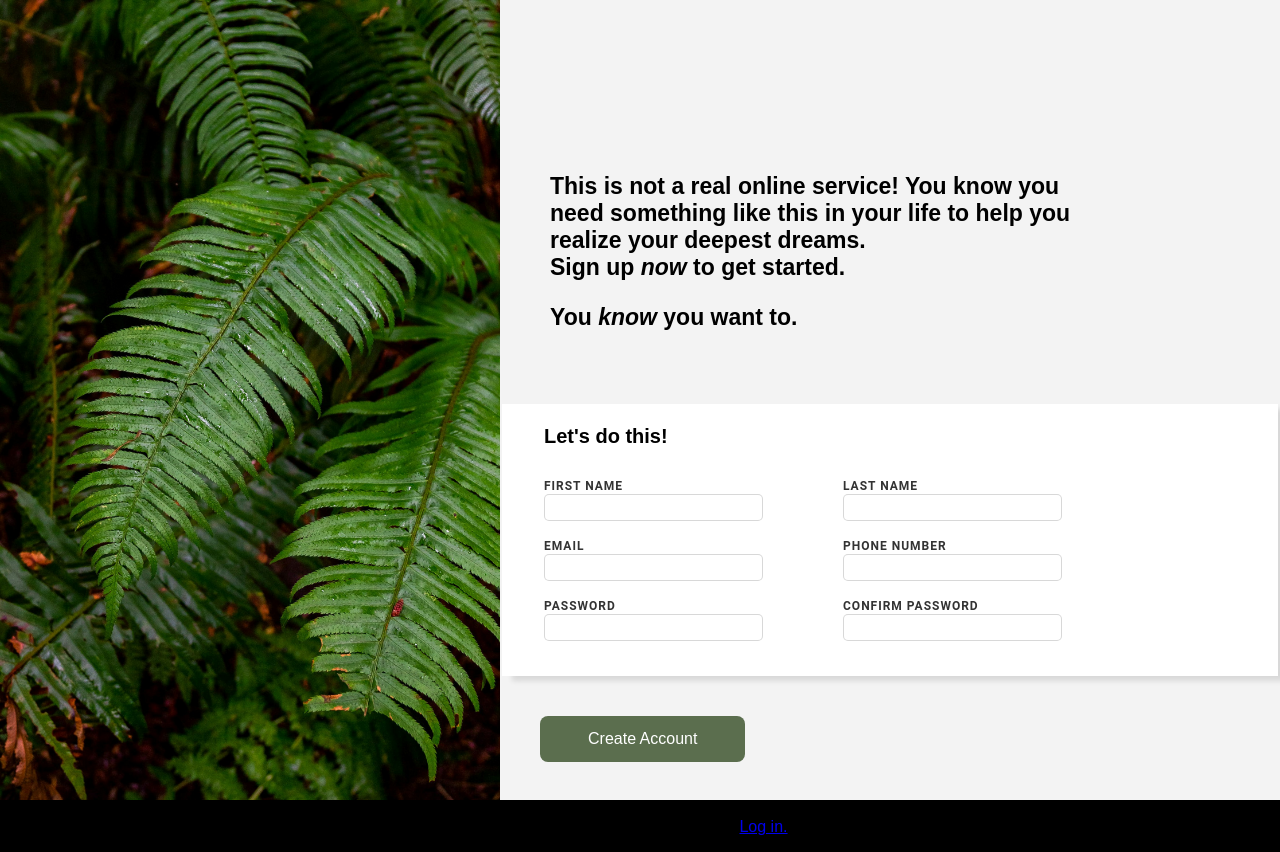
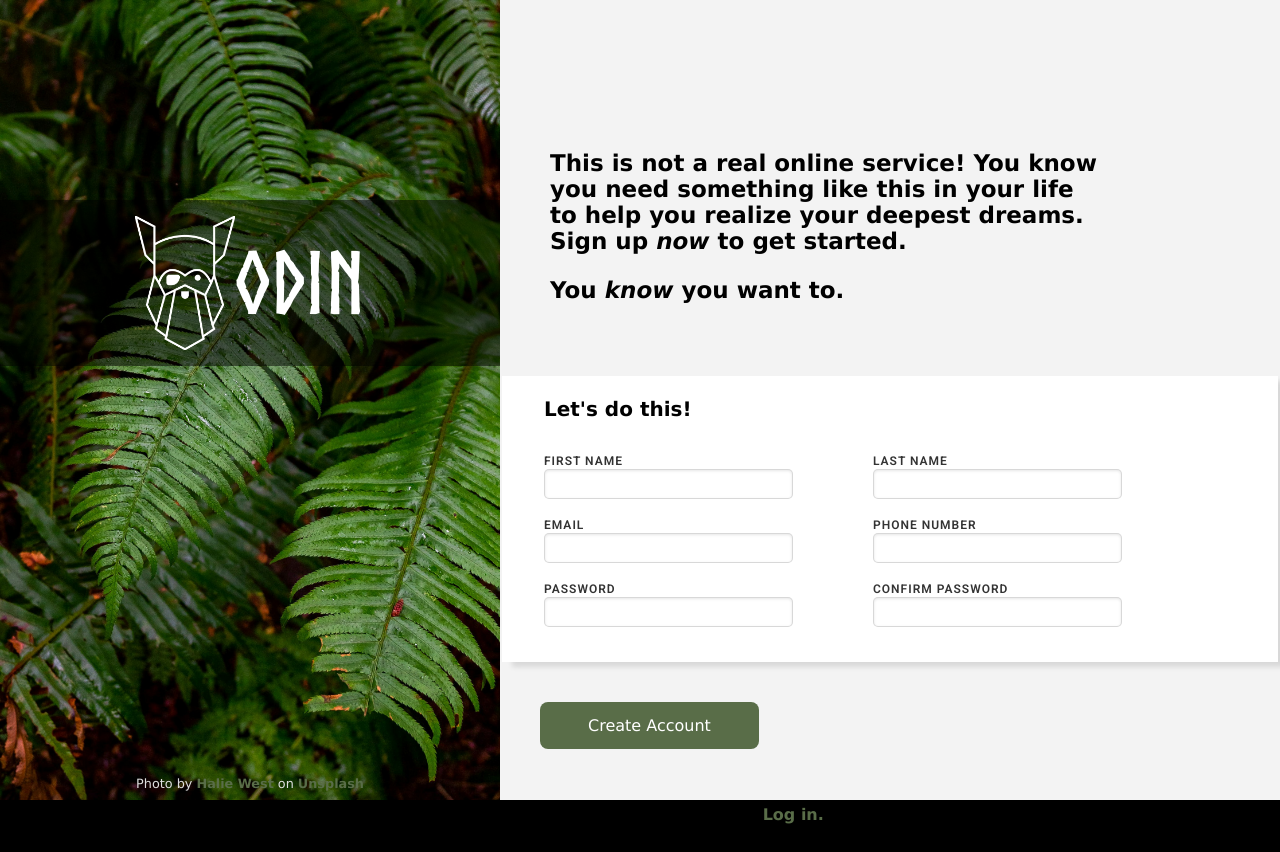
Before and after one commit to CharlieEverway/sign-up-form, a plain HTML site: page index.html in a window 1280 px wide. Drawn offline with Linux system fonts and the light colour scheme.

Commit message:
final additions

```diff
--- a/index.html
+++ b/index.html
@@ -6,25 +6,39 @@
     <meta name="viewport" content="width=device-width, initial-scale=1.0">
     <title>Document</title>
     <link rel="stylesheet" href="styles.css">
+    <link href="https://fonts.googleapis.com/css2?family=Nunito&family=Roboto:wght@400;600&display=swap"
+        rel="stylesheet">
+
 </head>
 
 <body>
+
     <div class="container">
         <div class="image-area">
-            <img src="images/background-image.jpg" id="main-image" width="1296" height="922">
+            <img src="images/background-image.jpg" id="main-image" width="1296" height="922" alt="background image">
 
+            <div class="photo-heading">
+                <img src="images/odin-lined.png" class="odin-logo" alt="odin logo">
+                <span class="image-text">ODIN</span>
+
+            </div>
+            <div class="photo-subtitle">
+                Photo by <a
+                    href="https://unsplash.com/photos/green-leaf-plant-in-close-up-photography-25xggax4bSA">Halie
+                    West</a> on <a href="https://unsplash.com/">Unsplash</a>
+            </div>
         </div>
 
         <div class="main-form">
             <div class="form-detail-text">
-                <p>This is not a real online service! You know you need something like this in your life to help you
-                    realize your deepest dreams.<br>
-                    Sign up <i>now</i> to get started.</p>
+                This is not a real online service! You know you need something like this in your life to help you
+                    realize your deepest dreams.
+                <div> Sign up <i>now</i> to get started.</div>
                 <p>You <i>know</i> you want to.</p>
             </div>
 
 
-            <div>
+
             <form>
                 <fieldset class="sign-up-form">
                     <div class="form-header-text">Let's do this!</div><br>
@@ -32,45 +46,45 @@
                         <div class="form-row">
                             <div>
                                 <label for="first-name">FIRST NAME</label><br>
-                                    <input type="text" id="first-name">
+                                <input type="text" id="first-name" minlength="2" maxlength="10" required>
                             </div>
                             <div>
                                 <label for="last-name">LAST NAME</label><br>
-                                    <input type="text" id="last-name">
+                                <input type="text" id="last-name" minlength="2" maxlength="10" required>
                             </div>
                         </div>
 
                         <div class="form-row">
                             <div>
                                 <label for="email">EMAIL</label><br>
-                                    <input type="email" id="email">
+                                <input type="email" id="email" required>
                             </div>
                             <div>
                                 <label for="phone-number">PHONE NUMBER</label><br>
-                                    <input type="tel" id="phone-number">
+                                <input type="tel" id="phone-number" minlength="3" maxlength="10" required>
                             </div>
                         </div>
 
 
                         <div class="form-row">
                             <div>
-                                    <label for="first-name">PASSWORD</label><br>
-                                    <input type="text">
+                                <label for="password">PASSWORD</label><br>
+                                <input type="password" id="password" minlength="3" maxlength="10" required>
                             </div>
                             <div>
-                                    <label for="first-name">CONFIRM PASSWORD</label><br>
-                                    <input type="text">
+                                <label for="confirm-password">CONFIRM PASSWORD</label><br>
+                                <input type="password" id="confirm-password" minlength="3" maxlength="10" required>
                             </div>
                         </div>
                     </div>
 
                 </fieldset>
-                    <button class="create-account-button">Create Account</button>
+                <button type="submit" class="create-account-button">Create Account</button>
             </form>
-            </div>
+
 
             <div class="account-link-container">
-                <p>Already have an account? <a href="null">Log in.</a></p>
+                <p>Already have an account? <a href="#">Log in.</a></p>
             </div>
 
         </div>
--- a/styles.css
+++ b/styles.css
@@ -1,3 +1,9 @@
+@font-face {
+    font-family: norse-bold;
+    src: url(fonts/Norse-Bold.otf);
+}
+
+
 #main-image {
     width: 500px;
     height: 100vh;
@@ -5,42 +11,123 @@
 
 }
 
-body, html{
-    height:100vh;
+body,
+html {
+    height: 100vh;
 }
 
+.image-area {
+    position: relative;
+}
 
-body{
+.odin-logo {
+    width: 20%;
+    height: auto;
+}
+
+.image-text {
+    font-size: 86px;
+}
+
+.photo-heading {
+    font-family: norse-bold;
+    position: absolute;
+    top: 25%;
+    left: 0;
+    width: 100%;
+    text-align: center;
+    color: white;
+    font-size: 2rem;
+    background-color: rgba(0, 0, 0, 0.5);
+    /* optional background for readability */
+    padding: 1rem 0;
+    display: flex;
+    align-items: center;
+    justify-content: center;
+}
+
+.photo-subtitle {
+    position: absolute;
+    top: 97%;
+    left: 0%;
+    width: 100%;
+    text-align: center;
+    color: rgb(223, 223, 223);
+    font-size: 0.8rem;
+}
+
+.photo-subtitle a,{
+    color: rgb(223, 223, 223);
+    text-decoration: underline;
+    font-weight: lighter;
+}
+
+a:link {
+    text-decoration: none;
+    color: #596D48;
+    font-weight: bold;
+}
+
+a:visited {
+    text-decoration: none;
+}
+
+a:hover {
+    text-decoration: underline;
+}
+
+a:active {
+    text-decoration: underline;
+}
+
+body {
     display: flex;
     background-color: black;
     justify-content: center;
     margin: 0;
     font-family: 'Lucida Sans', 'Lucida Sans Regular', 'Lucida Grande', 'Lucida Sans Unicode', Geneva, Verdana, sans-serif;
-    font-family: 'Nunito', sans-serif;
 }
 
 
 .container {
     display: flex;
     width: 1440px;
-    height:100%;
+    height: 100%;
     background-color: rgb(243, 243, 243);
 
 }
 
 
-.account-link-container{
+.account-link-container {
     padding-left: 50px;
 }
 
-input{
+input {
     border: 1px solid #6d6d6d44;
     margin-bottom: 15px;
     padding: 5px 20px 5px 20px;
     border-radius: 5px;
+    font-size: 1rem;
+    box-shadow: inset 0 1px 3px rgba(0, 0, 0, 0.1);
+    outline: none;
+    transition: border-color 0.3s, box-shadow 0.3s;
 }
 
-label{
+input:required:invalid:focus {
+    border: 2px solid red;
+}
+
+input::placeholder {
+    color: #999;
+    font-style: italic;
+}
+
+input:focus {
+    border-color: #4a90e2;
+    box-shadow: 0 0 5px rgba(74, 144, 226, 0.7);
+}
+
+label {
     font-family: 'Roboto', sans-serif;
     font-size: 0.75rem;
     font-weight: 600;
@@ -49,18 +136,21 @@ label{
     color: #333;
 }
 
-.form-row{
-    display: flex; gap: 5rem;
+.form-row {
+    display: flex;
+    gap: 5rem;
 }
 
-.sign-up-form{
+.sign-up-form {
     background-color: white;
     border: 0px solid white;
     box-shadow: 10px 5px 5px rgba(0, 0, 0, 0.11);
 }
+
 button {
-    margin:40px;
-    background-color: #5B6E4E; /* modern indigo */
+    margin: 40px;
+    background-color: #596D48;
+    /* modern indigo */
     color: white;
     padding: 0.9rem 3rem;
     border: none;
@@ -72,7 +162,8 @@ button {
 }
 
 button:hover {
-    background-color: #4338ca; /* slightly darker on hover */
+    background-color: #4338ca;
+    /* slightly darker on hover */
     box-shadow: 0 2px 6px rgba(0, 0, 0, 0.1);
 }
 
@@ -80,20 +171,16 @@ button {
     background-color: #3730a3;
 }
 
-.form-header-text{
+.form-header-text {
     font-size: 20px;
-    font-weight:900;
+    font-weight: 900;
+    padding: 15px 0 0 30px;
 }
 
-.form-fields{
+.form-fields {
     padding: 10px 30px 10px 30px;
 
 }
-.form-header-text{
-    padding:15px 0px 0px 30px;
-}
-
-
 
 .main-form {
     display: flex;
@@ -105,7 +192,5 @@ button {
 .form-detail-text {
     padding: 150px 180px 50px 50px;
     font-size: 23px;
-    font-weight:bold;
+    font-weight: bold;
 }
-
-/* REMEMBER TO ADD VARIABLES AND OTHER MORE DYNAMIC TEXT STYLINGS */
```
Also changed, not shown: fonts/Norse-Bold.otf (added). Lines whose indentation alone changed are shown as unchanged.
